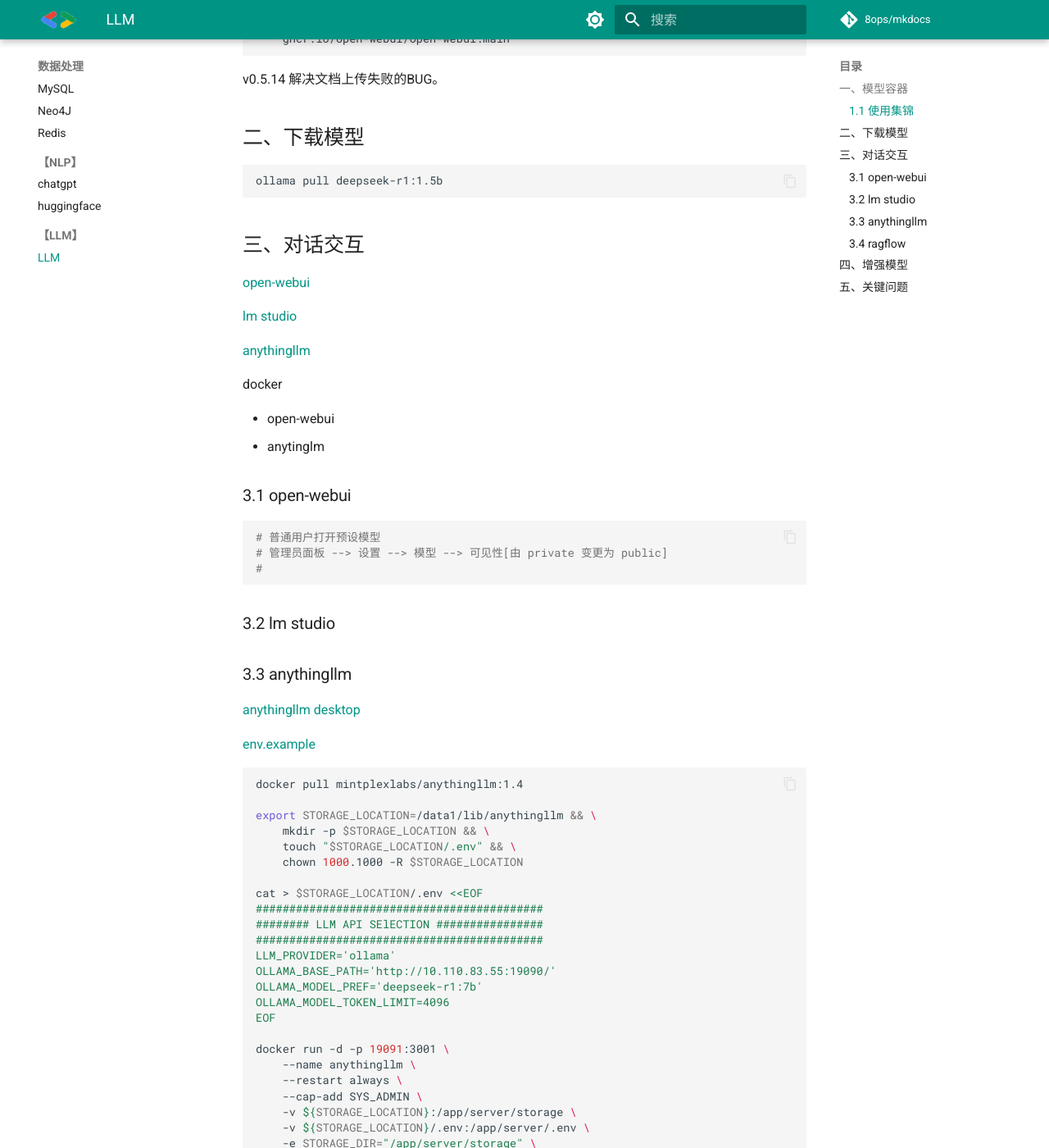
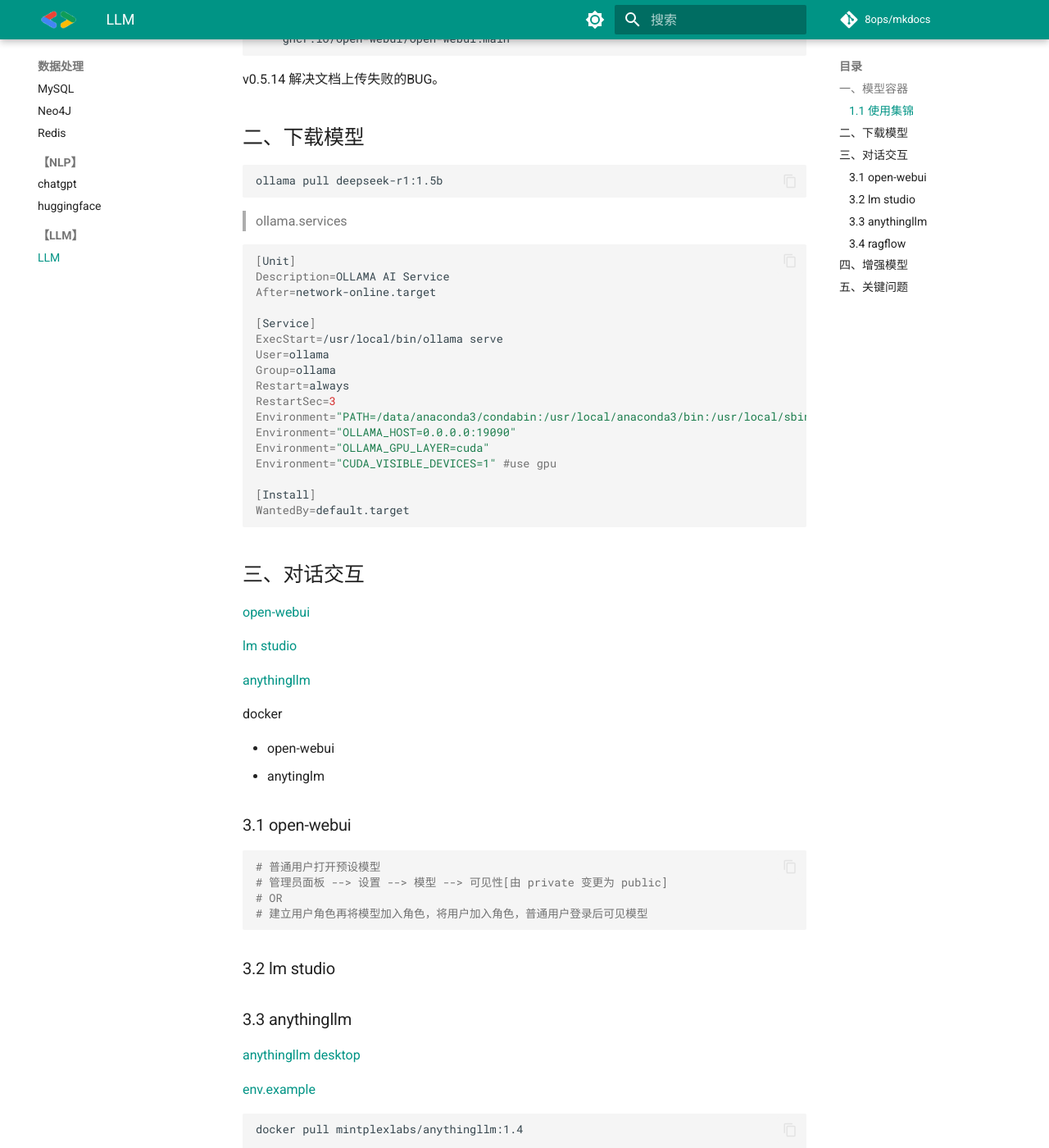
Before and after one commit to 8ops/mkdocs, an MkDocs documentation site: the page built from docs/data/20-llm.md, in a window 1280 px wide and 1400 px high, scrolled down 1545 px. Shown: the whole window at 82% size. Built offline with MkDocs 1.6.1 and Material for MkDocs 9.7.7, drawn with Linux system fonts in a browser that asks for light colours; comment, search, counter and statistics services are not loaded.

````diff
--- a/docs/data/20-llm.md
+++ b/docs/data/20-llm.md
@@ -88,6 +88,30 @@ ollama pull deepseek-r1:1.5b
 
 
 
+> ollama.services
+
+```bash
+[Unit]
+Description=OLLAMA AI Service
+After=network-online.target
+
+[Service]
+ExecStart=/usr/local/bin/ollama serve
+User=ollama
+Group=ollama
+Restart=always
+RestartSec=3
+Environment="PATH=/data/anaconda3/condabin:/usr/local/anaconda3/bin:/usr/local/sbin:/usr/local/bin:/usr/sbin:/usr/bin:/sbin:/bin:/usr/games:/usr/local/games:/snap/bin:/usr/local/cuda/bin:/root/go/bin:/root/bin"
+Environment="OLLAMA_HOST=0.0.0.0:19090"
+Environment="OLLAMA_GPU_LAYER=cuda"
+Environment="CUDA_VISIBLE_DEVICES=1" #use gpu
+
+[Install]
+WantedBy=default.target
+```
+
+
+
 
 
 
@@ -114,7 +138,9 @@ docker
 ```bash
 # 普通用户打开预设模型
 # 管理员面板 --> 设置 --> 模型 --> 可见性[由 private 变更为 public]
-#
+# OR
+# 建立用户角色再将模型加入角色，将用户加入角色，普通用户登录后可见模型
+
 ```
 
 
````
Also changed, not shown: other parts of docs/data/20-llm.md (+1 -1 lines), docs/kubernetes/31-kubeconfig.md (+8 -1 lines).
